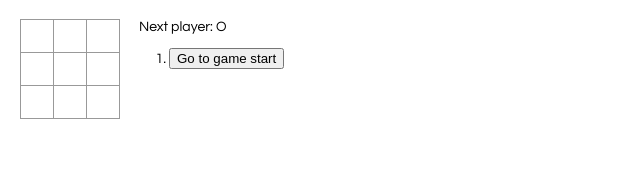
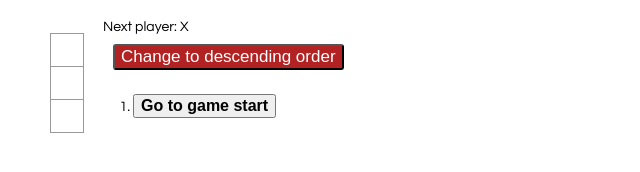
Before and after one commit to PetrMil/tic-tac-toe, a React app: page / in a window 1280 px wide. Shown: the whole page, without its empty margins (0-640 px from the left). Built offline with nearby package versions, Linux system fonts and the light colour scheme.

Commit message:
done: -bold for current move;

```diff
--- a/src/index.css
+++ b/src/index.css
@@ -48,3 +48,18 @@ ol, ul {
 .game-info {
   margin-left: 20px;
 }
+
+.choosen {
+  font-weight: bold;
+  font-size:16px;
+}
+.non-choosen {
+  font-weight: normal;
+}
+.order {
+  margin: 10px;
+  font-size: 17px;
+  color: #fff;
+  background: firebrick;
+  border-radius: 3px;
+}
--- a/src/index.js
+++ b/src/index.js
@@ -28,25 +28,23 @@ class Board extends React.Component {
     );
   }
 
+
   render() {
+    var loop = [];
+    for (var i = 0; i < 3; i++) {
+      loop.push(<ul>
+
+        {this.renderSquare(i)}
+
+        </ul>)
+    }
 
     return (
       <div>
         <div className="board-row">
-          {this.renderSquare(0)}
-          {this.renderSquare(1)}
-          {this.renderSquare(2)}
+          {loop}
         </div>
-        <div className="board-row">
-          {this.renderSquare(3)}
-          {this.renderSquare(4)}
-          {this.renderSquare(5)}
-        </div>
-        <div className="board-row">
-          {this.renderSquare(6)}
-          {this.renderSquare(7)}
-          {this.renderSquare(8)}
-        </div>
+
       </div>
     );
   }
@@ -63,7 +61,8 @@ class Game extends React.Component {
         squares: Array(9).fill(null),
       }],
       xIsNext: true,
-      stepNumber: 0
+      stepNumber: 0,
+      text: "descending"
     };
   }
 
@@ -87,8 +86,13 @@ class Game extends React.Component {
   jumpTo(step) {
     this.setState({
       stepNumber: step,
-      xIsNext: (step % 2) === 0,
+      xIsNext: (step % 2) === 0
     });
+    console.log(step)
+  }
+  eventClick(){
+    const newText=this.state.text === "descending" ? "ascending" : "descending"
+    this.setState({text: newText })
   }
 
   render() {
@@ -98,9 +102,10 @@ class Game extends React.Component {
 
     const moves = history.map((step, move) => {
       const desc = move ? 'Go to move #' + move :'Go to game start';
+
       return (
         <li key={move}>
-          <button onClick={() => this.jumpTo(move)}>{desc}</button>
+          <button  onClick={() => this.jumpTo(move)} className={this.state.stepNumber === move ? "choosen":"non-choosen"}>{desc}</button>
         </li>
       );
     });
@@ -109,7 +114,7 @@ class Game extends React.Component {
     if (winner) {
       status = 'Winner: ' + winner;
     } else {
-      status = 'Next player: ' + (this.props.xIsNext ? 'X' : 'O');
+      status = 'Next player: ' + (this.state.xIsNext ? 'X' : 'O');
     }
 
     return (
@@ -122,6 +127,7 @@ class Game extends React.Component {
         </div>
         <div className="game-info">
           <div>{status}</div>
+          <button onClick={()=>this.eventClick()} className="order">{"Change to " + this.state.text + " order"}</button>
           <ol>{moves}</ol>
         </div>
       </div>
@@ -150,7 +156,7 @@ function calculateWinner(squares) {
   ];
   for (let i = 0; i < lines.length; i++) {
     const [a, b, c] = lines[i];
-    if (squares[a] && squares[a] === squares[b] && squares[a] === squares[c]) {//squares[]
+    if (squares[a] && squares[a] === squares[b] && squares[a] === squares[c]) {
       return squares[a];
     }
   }
```
Also changed, not shown: 1 other file.
